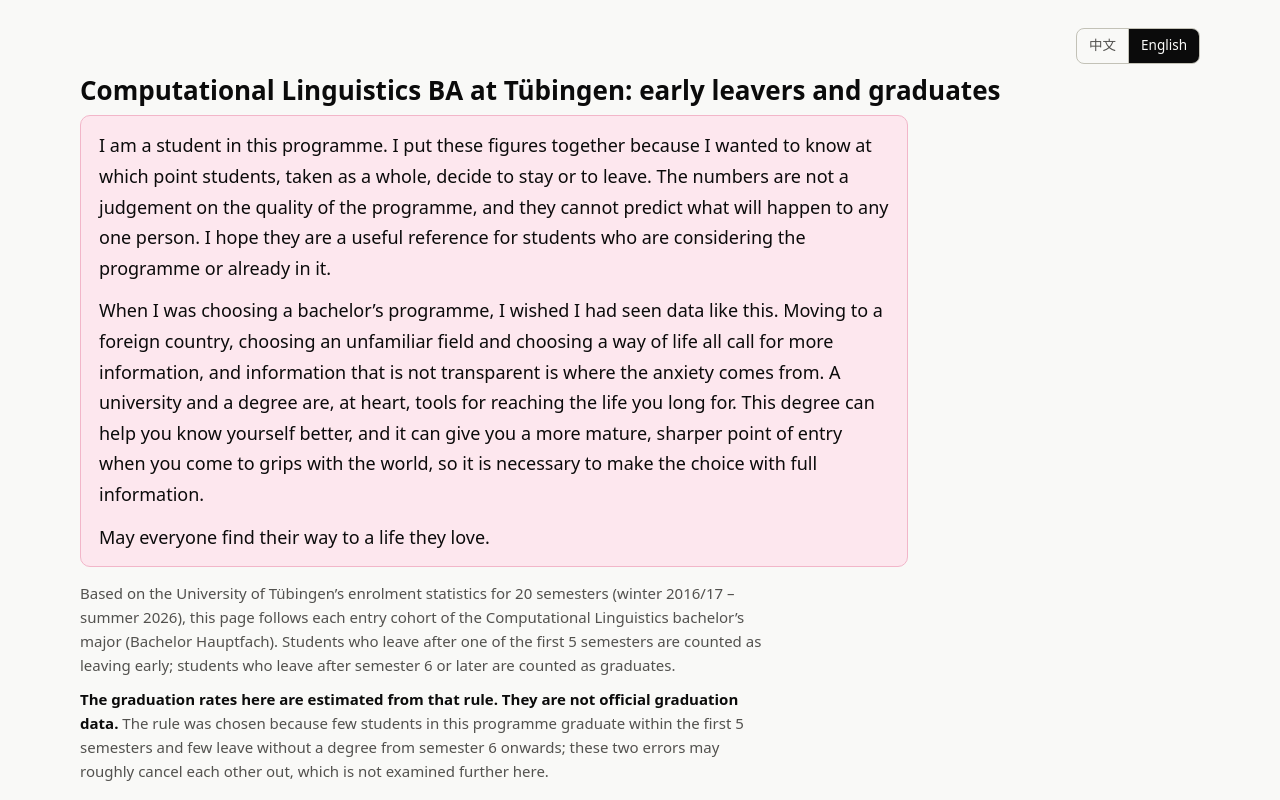
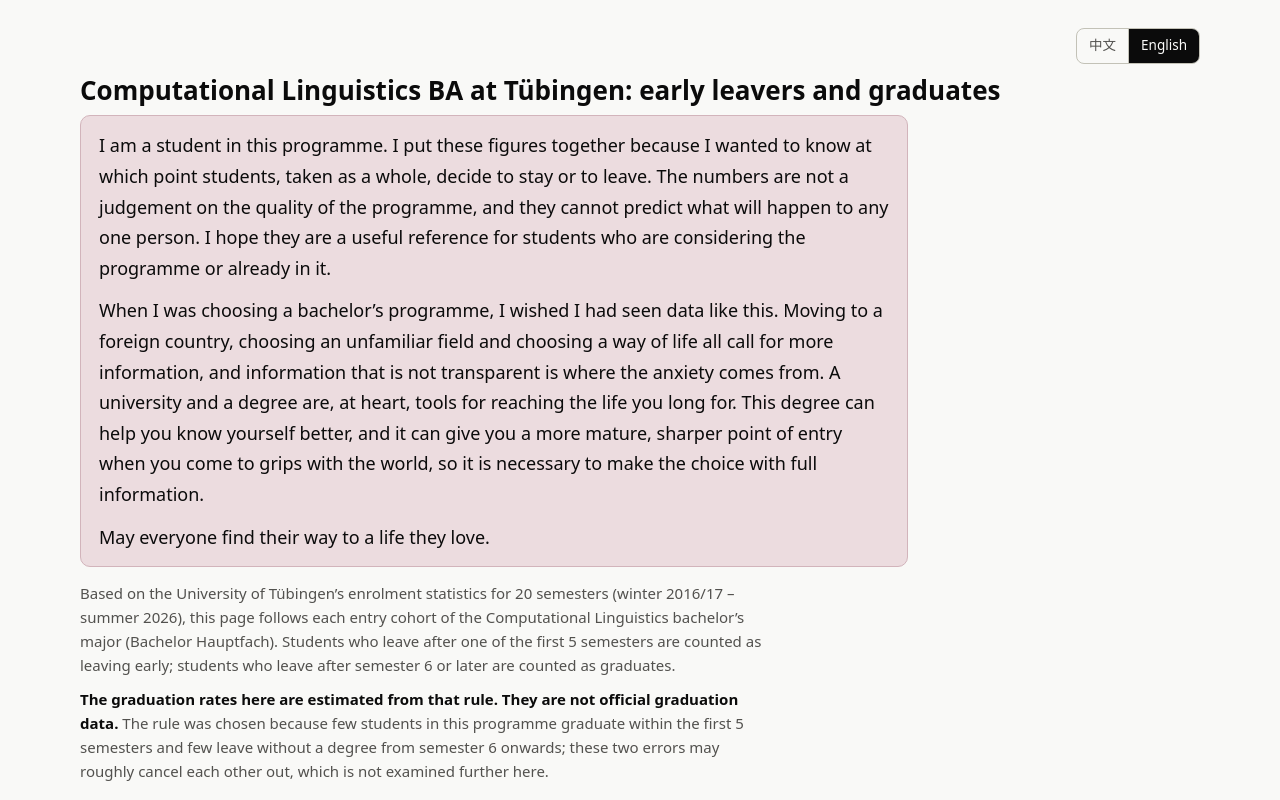
Before and after one commit to wooweeiao/cl-ba-graduation, a plain HTML site: page docs/index.html in a window 1280 px wide. Shown: the top 800 px of the page. Drawn offline with Linux system fonts and the light colour scheme.

Commit message:
Use a muted pink for the opening note
Co-Authored-By: Claude Fable 5.2 <noreply@anthropic.com>

```diff
--- a/docs/index.html
+++ b/docs/index.html
@@ -23,22 +23,22 @@
   --drop: #eb6834;   /* early-leaving series */
   --cohort-line: #a9a79f;
   --note-bg: #f0efec;
-  --pink-bg: #fde7ee;
-  --pink-ring: #f2b6c9;
+  --pink-bg: #ecdcdf;
+  --pink-ring: #d2b4bb;
   --font: system-ui, -apple-system, "PingFang SC", "Hiragino Sans GB", "Microsoft YaHei", "Noto Sans SC", "Segoe UI", sans-serif;
 }
 @media (prefers-color-scheme: dark) {
   :root:not([data-theme="light"]) {
     --plane: #0d0d0d; --surface: #1a1a19; --ink: #f0efec; --ink-2: #c3c2b7; --muted: #898781;
     --grid: #2c2c2a; --axis: #383835; --ring: rgba(255,255,255,0.10); --wash: rgba(255,255,255,0.06);
-    --grad: #3987e5; --drop: #d95926; --cohort-line: #6b6a65; --note-bg: #242422; --pink-bg: #3a1f2b; --pink-ring: #6e3a4f;
+    --grad: #3987e5; --drop: #d95926; --cohort-line: #6b6a65; --note-bg: #242422; --pink-bg: #352a2d; --pink-ring: #5c484e;
     color-scheme: dark;
   }
 }
 :root[data-theme="dark"] {
   --plane: #0d0d0d; --surface: #1a1a19; --ink: #f0efec; --ink-2: #c3c2b7; --muted: #898781;
   --grid: #2c2c2a; --axis: #383835; --ring: rgba(255,255,255,0.10); --wash: rgba(255,255,255,0.06);
-  --grad: #3987e5; --drop: #d95926; --cohort-line: #6b6a65; --note-bg: #242422; --pink-bg: #3a1f2b; --pink-ring: #6e3a4f;
+  --grad: #3987e5; --drop: #d95926; --cohort-line: #6b6a65; --note-bg: #242422; --pink-bg: #352a2d; --pink-ring: #5c484e;
   color-scheme: dark;
 }
 * { box-sizing: border-box; }
```
Also changed, not shown: site/index.html (+4 -4 lines).
